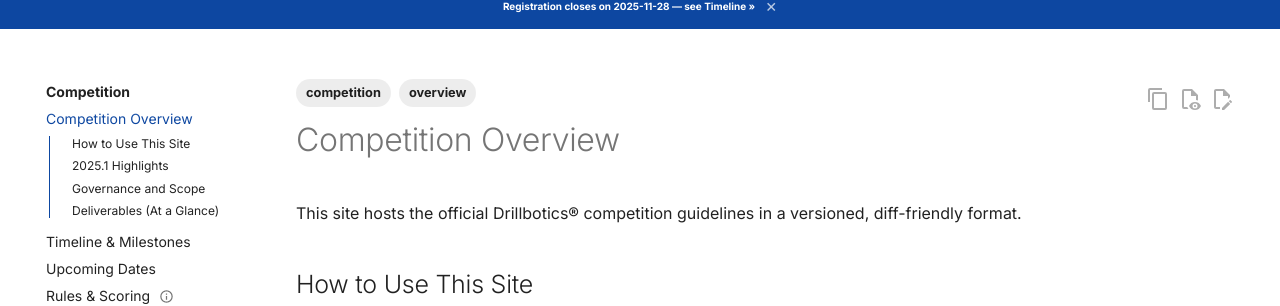
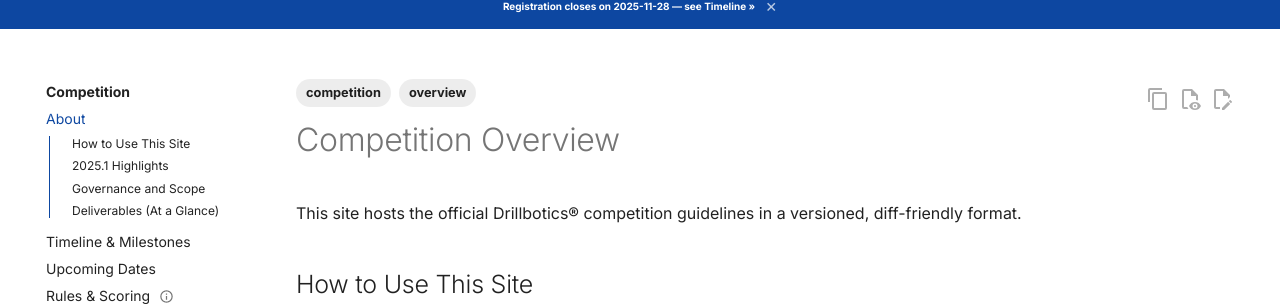
Before and after one commit to Open-Source-Drilling-Community/drillbotics-guidelines, an MkDocs documentation site: the page built from docs/competition/overview.md, in a window 1280 px wide. Shown: the part 179-485 px from the top of the page. Built offline with MkDocs 1.6.1 and Material for MkDocs 9.7.7, drawn with Linux system fonts in a browser that asks for light colours; comment, search, counter and statistics services are not loaded; the version menu is left out.

Commit message:
📝 docs(mkdocs): update site url and navigation labels
- remove version suffix from site_url for cleaner base url
- add pymdownx.highlight extension for improved code highlighting
- rename navigation item "Competition Overview" to "About" for clarity

```diff
--- a/mkdocs.yml
+++ b/mkdocs.yml
@@ -1,6 +1,6 @@
 site_name: Drillbotics® Guidelines
 site_description: Official, versioned Drillbotics competition rules and resources.
-site_url: https://Open-Source-Drilling-Community.github.io/drillbotics-guidelines/latest/
+site_url: https://Open-Source-Drilling-Community.github.io/drillbotics-guidelines/
 repo_url: https://github.com/Open-Source-Drilling-Community/drillbotics-guidelines
 repo_name: Drillbotics Guidelines
 edit_uri: edit/main/docs/
@@ -113,6 +113,7 @@ markdown_extensions:
   - def_list
   - md_in_html
   - tables
+  - pymdownx.highlight
   - toc:
       permalink: true
   # Ensure snippet includes like `--8<-- "_includes/file.md"` work
@@ -147,7 +148,7 @@ nav:
   - Home: index.md
   - Competition:
       - Overview: competition/index.md
-      - Competition Overview: competition/overview.md
+      - About: competition/overview.md
       - Timeline & Milestones: competition/timeline.md
       - Upcoming Dates: competition/upcoming.md
       - Rules & Scoring: competition/rules-scoring.md
```
